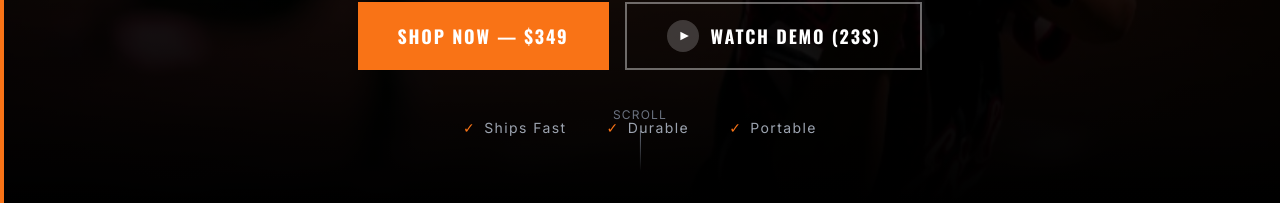
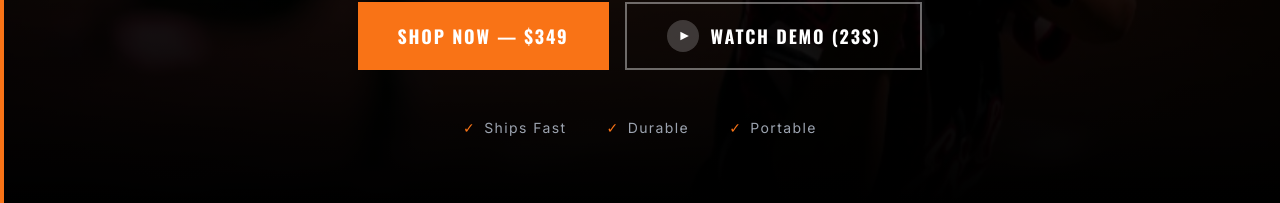
Before and after one commit to thamain1/SultanOfSwingSite, a React (Vite) app: page / in a window 1280 px wide. Shown: the part 597-800 px from the top of the page. Built offline with nearby package versions, Linux system fonts and the light colour scheme.

Commit message:
Remove scroll indicator — was bleeding through CTA buttons on some viewports

```diff
--- a/src/pages/LandingPage.tsx
+++ b/src/pages/LandingPage.tsx
@@ -94,11 +94,6 @@
           </div>
         </div>
 
-        {/* Scroll indicator */}
-        <div className="absolute bottom-8 left-1/2 -translate-x-1/2 flex flex-col items-center gap-2 text-gray-500 text-xs tracking-widest">
-          <span>SCROLL</span>
-          <div className="w-px h-10 bg-gradient-to-b from-gray-500 to-transparent" />
-        </div>
       </section>
 
       {/* ── WHAT IT IMPROVES ── */}
```
